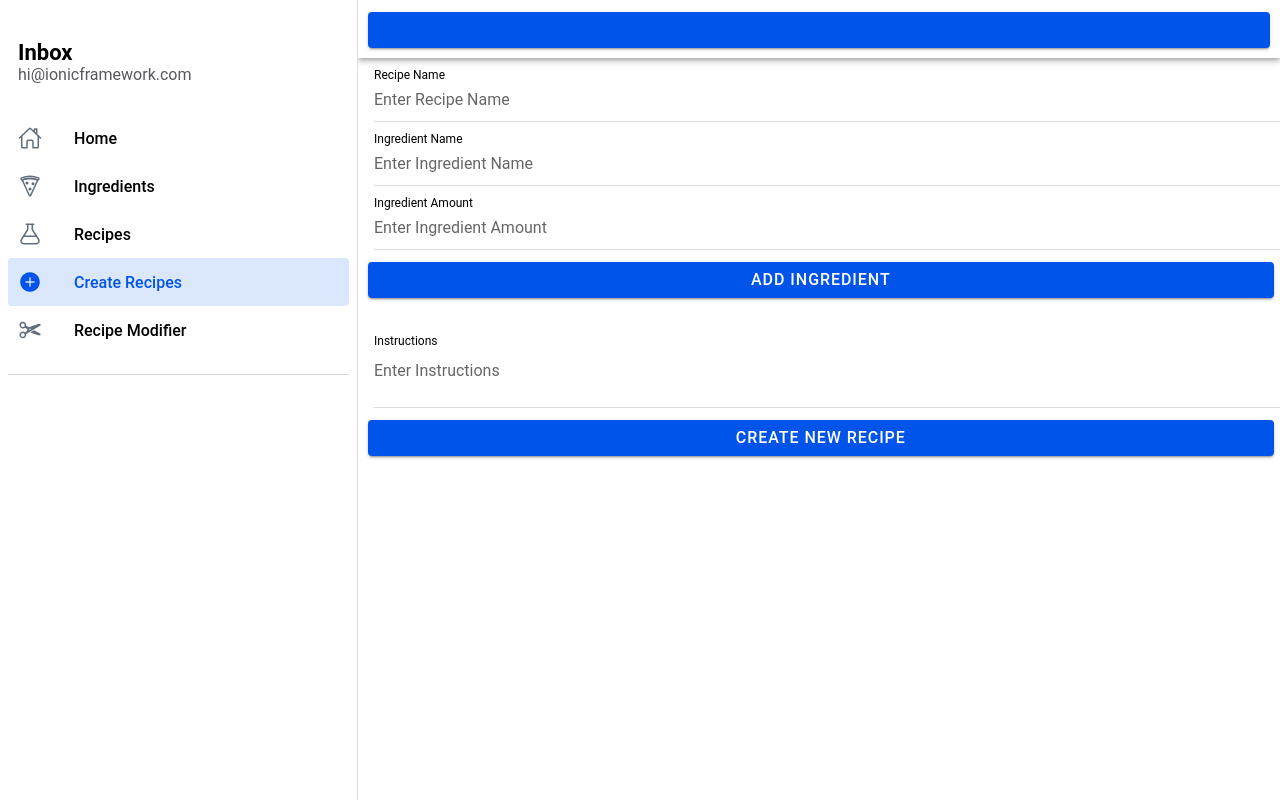
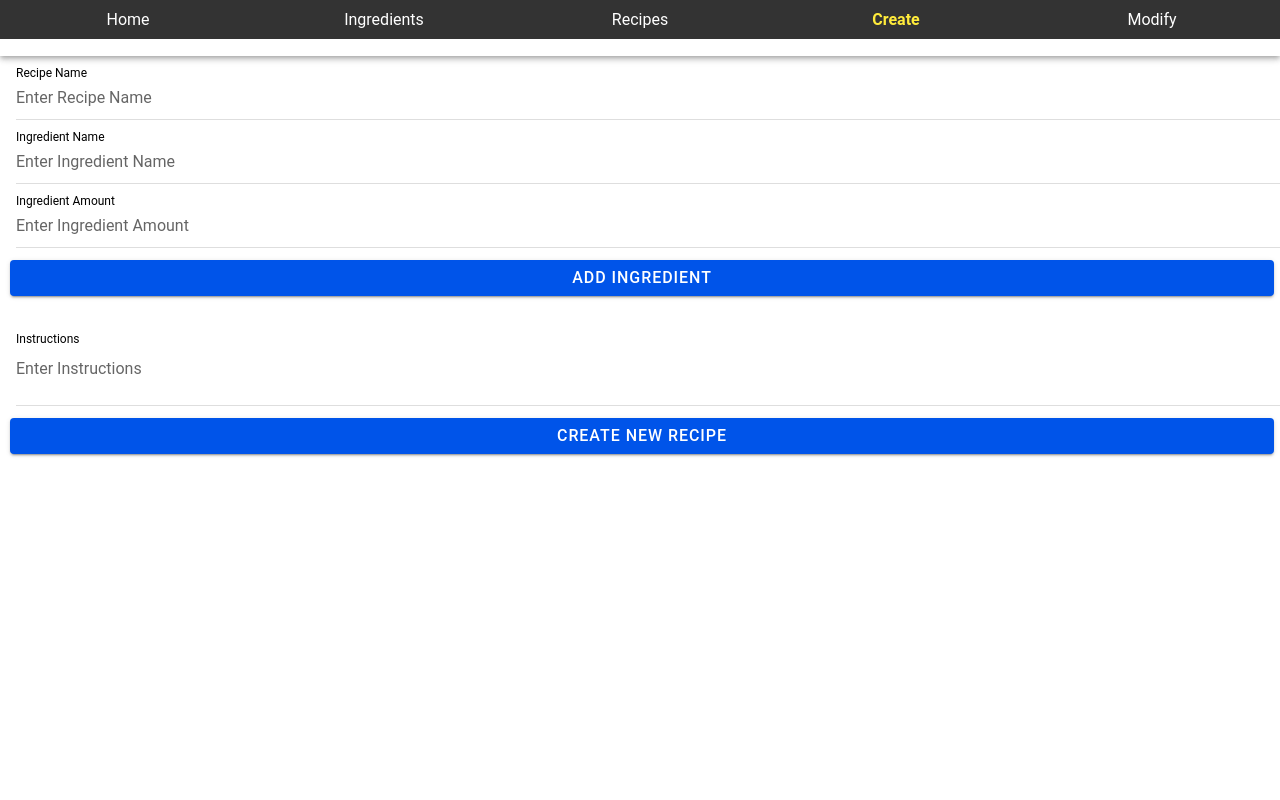
Before and after one commit to BC-1616/Cook-and-Compile, a React (Vite) app in the folder capstone/: page /CreateRecipes in a window 1280 px wide. Built offline with nearby package versions, Linux system fonts and the light colour scheme.

Commit message:
Updated app.tsx and other pages for navbar functionality

```diff
--- a/capstone/src/App.tsx
+++ b/capstone/src/App.tsx
@@ -1,8 +1,9 @@
-import { IonApp, IonRouterOutlet, IonSplitPane, setupIonicReact } from '@ionic/react';
+// Reorganized imports
+import React from 'react';
+import { IonApp, IonRouterOutlet, setupIonicReact } from '@ionic/react';
 import { IonReactRouter } from '@ionic/react-router';
-import { Redirect, Route, Switch } from 'react-router-dom';
-import Menu from './components/Menu';
-import Push from './components/Push';
+import { BrowserRouter, Route, Redirect } from 'react-router-dom';
+import Navbar from './components/NavBar';
 import IngredientPage from './components/IngredientList';
 import Pull from './components/Pull';
 import BlankPage from './components/BlankPage'
@@ -40,50 +41,25 @@ import '@ionic/react/css/palettes/dark.system.css';
 /* Theme variables */
 import './Styles/variables.css';
 
-/* this was causing an issue with the pages not updating correctly when switching between them. adding the switch fixed it. */
 setupIonicReact();
+
 const App: React.FC = () => {
   return (
     <IonApp>
-      <IonReactRouter>
-        <IonSplitPane contentId="main">
-          <Menu />
-          <IonRouterOutlet id="main">
-            <Switch>
+        <IonReactRouter>
+            <IonRouterOutlet className="content-container">
               <Route path="/" exact={true}>
                 <Redirect to="/Home" />
               </Route>
-              <Route path="/Home" exact={true}>
-                <BlankPage />
-              </Route>
-              {/*
-              <Route path="/folder/Push" exact={true}>
-                <Push />
-              </Route>
-
-              <Route path="/folder/Pull" exact={true}>
-                <Pull />
-              </Route>
-              */}
-              <Route path="/IngredientPage" exact={true}>
-                <IngredientPage />
-              </Route>
-
-              <Route path="/Recipes" exact={true}>
-                <Recipe />
-              </Route>
-
-              <Route path="/CreateRecipes" exact={true}>
-                <CreateRecipes />
-              </Route>
-
-              <Route path="/RecipeModifier" exact={true}>
-                <RecipeModifier />
-              </Route>
-            </Switch>
-          </IonRouterOutlet>
-        </IonSplitPane>
-      </IonReactRouter>
+              {/* Simplified Routes */}
+              <Route path="/Home" component={BlankPage} exact={true} />
+              <Route path="/IngredientPage" component={IngredientPage} exact={true} />
+              <Route path="/Recipes" component={Recipe} exact={true} />
+              <Route path="/CreateRecipes" component={CreateRecipes} exact={true} />
+              <Route path="/RecipeModifier" component={RecipeModifier} exact={true} />
+            </IonRouterOutlet>
+            <Navbar />
+        </IonReactRouter>
     </IonApp>
   );
 };
--- a/capstone/src/components/CreateRecipes.tsx
+++ b/capstone/src/components/CreateRecipes.tsx
@@ -1,6 +1,7 @@
 import React, { useState } from 'react';
-import { IonButton, IonContent, IonInput, IonPage, IonItem, IonLabel, IonList, IonTextarea, IonHeader, IonMenuButton, IonTitle, IonToolbar } from '@ionic/react';
+import { IonButton, IonContent, IonInput, IonPage, IonItem, IonLabel, IonList, IonTextarea, IonHeader, IonTitle, IonToolbar } from '@ionic/react';
 import { handleCreateRecipe } from '../handles/handleCreateRecipe';
+import '../Styles/CreateRecipes.css';
 
 const RecipePage: React.FC = () => {
     // state variables for recipe name, ingredients, ingredient name, ingredient amount, instructions, and status message
@@ -38,10 +39,7 @@ const RecipePage: React.FC = () => {
         <IonPage>
             <IonHeader>
                 <IonToolbar>
-                { /* Add IonMenuButton to open the side menu */ }
-                    <IonButton slot="start">
-                        <IonMenuButton />
-                    </IonButton>
+                    { /* Removed menu button */ }
                     <IonTitle>Create Recipes</IonTitle>
                 </IonToolbar>
             </IonHeader>
--- a/capstone/src/components/RecipeModifier.tsx
+++ b/capstone/src/components/RecipeModifier.tsx
@@ -145,10 +145,7 @@ const RecipeModifier: React.FC = () => {
         <IonPage>
             <IonHeader>
                 <IonToolbar>
-                { /* Add IonMenuButton to open the side menu */ }
-                <IonButton slot="start">
-                    <IonMenuButton />
-                </IonButton>
+                    { /* Removed IonMenuButton as it will not be needed with the new navbar */}
                     <IonTitle>Recipe Modifier</IonTitle>
                 </IonToolbar>
             </IonHeader>
```
